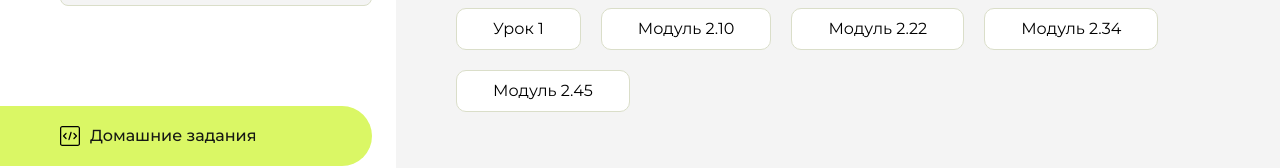
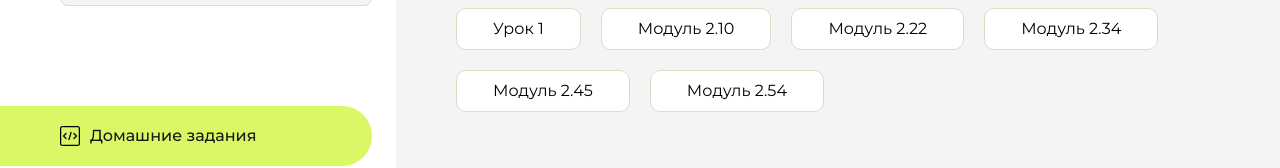
Before and after one commit to goreloff1999/Homework, a plain HTML site: page index.html in a window 1280 px wide. Shown: the part 230-398 px from the top of the page. Drawn offline with Linux system fonts and the light colour scheme.

Commit message:
Update index.html

```diff
--- a/index.html
+++ b/index.html
@@ -104,6 +104,9 @@
                          <li class="content__list-item">
                         <a href="Lesson 5/index.html">Модуль 2.45</a>
                          </li>
+                     <li class="content__list-item">
+                        <a href="lesson 7/index.html">Модуль 2.54</a>
+                         </li>
                 </ul>
             </div>
             <div class="content__block hidden" id="diplomBlock">
```
